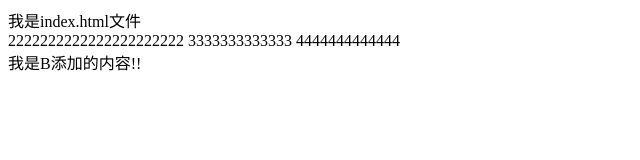
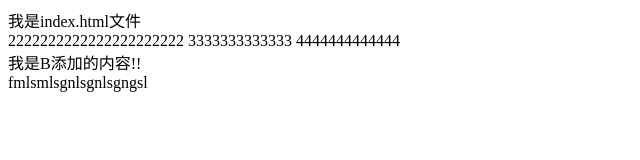
Before and after one commit to NDluoluo/git-demo, a plain HTML site: page index.html in a window 1280 px wide. Shown: the whole page, without its empty margins (0-640 px from the left). Drawn offline with Linux system fonts and the light colour scheme.

Commit message:
测试冲突

```diff
--- a/index.html
+++ b/index.html
@@ -10,5 +10,6 @@
     3333333333333
     4444444444444
     <div>我是B添加的内容!!</div>
+    <div>fmlsmlsgnlsgnlsgngsl</div>
 </body>
 </html>
```
